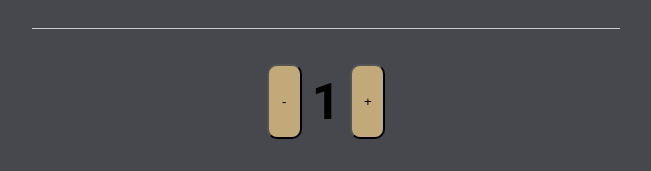
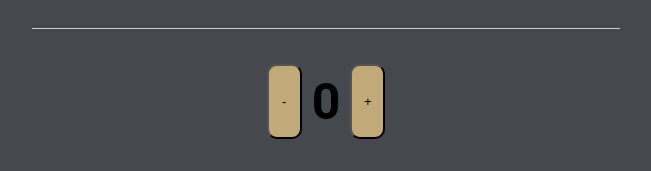
Before and after one commit to Guilleto98/ReactCoderHouse, a React (Create React App) app: page / in a window 1280 px wide. Shown: the part 1599-1770 px from the top of the page, without its empty margins (314-965 px from the left). Built offline with nearby package versions, Linux system fonts and the light colour scheme.

Commit message:
Corrigiendo, entrega 5

```diff
--- a/src/App.js
+++ b/src/App.js
@@ -13,7 +13,7 @@ function App() {
 
         <NavBar className="NavBar"/>
         <ItemListContainer greeting="Preservando nuestra cultura"/>
-        <ItemCount stock={10}/>
+        <ItemCount stock={5}/>
         {/* show ? <CountFunction /> : null */}
         {/*<CountClass />*/}
         {/*<CountFunction />*/}
--- a/src/asyncmock.js
+++ b/src/asyncmock.js
@@ -4,7 +4,7 @@ export const products = [
     img: "https://www.mundomate.cl/wp-content/uploads/2020/11/mate-imperial-2133-scaled.jpg",
     price: 2200,
     category: 'Imperial',
-    stock: 10,
+    stock: 5,
     description: 'Imperial cuero natura, color negro, virola de alpaca guarda pampa'
   },
 
@@ -13,7 +13,7 @@ export const products = [
     img: "https://www.mundomate.cl/wp-content/uploads/2020/11/mate-imperial-2131-scaled.jpg",
     price: 2200,
     category: 'Imperial',
-    stock: 10,
+    stock: 5,
     description: 'Imperial cuero natural, color marrón clarito, virola de alpaca guarda pampa'
   }
 ]
--- a/src/componentes/ItemCount/ItemCount.js
+++ b/src/componentes/ItemCount/ItemCount.js
@@ -1,5 +1,6 @@
 import './ItemCount.css'
 import { useState } from 'react'
+import {products}   from '../../asyncmock'
 
 // CORRECCIÓNES******
 // ItemCount debería recibir stock por props.
@@ -12,11 +13,11 @@ const ItemCount = (props) => {
 // inicializo count en 1 porque quiero que el cliente agregue la cantidad 1 o mayor en el carriito
 
 //***FORMA CORRECTA: DESTRUCTURAR EL ARRIVE ***/
-    const [ count, setCount ] = useState(1)
+    const [ count, setCount ] = useState(0)
 
  // en decrement agrego un fi para que count nunca sea negativo
     const decrement = () =>{
-        if( count > 1){
+        if( count > 0){
             setCount(count - 1)
         }
     }
```
